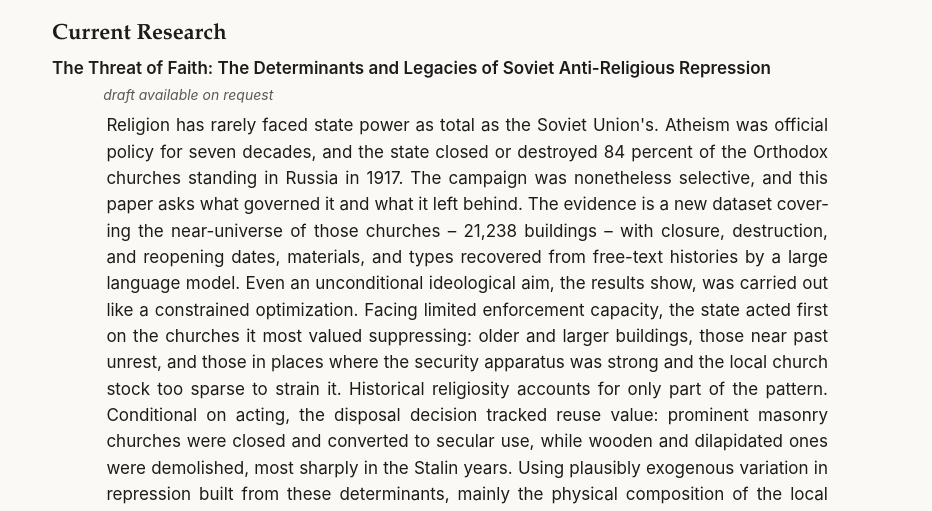
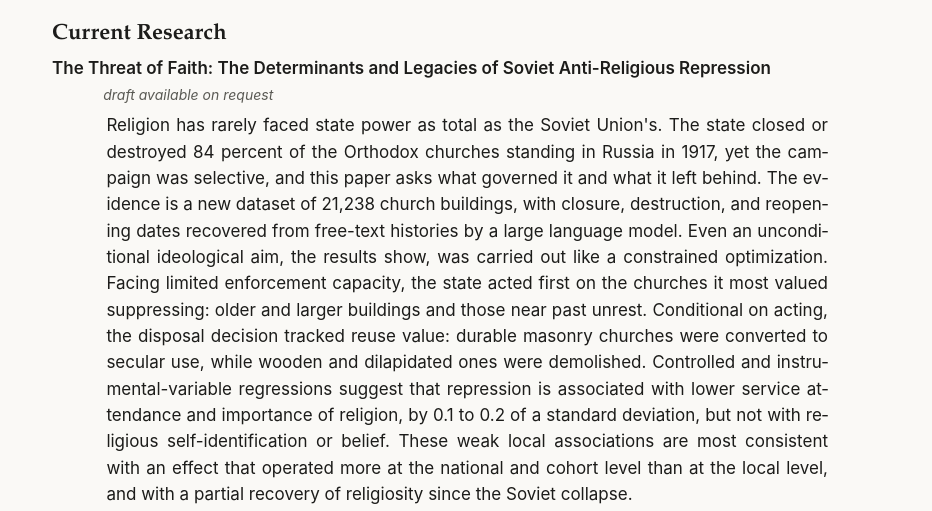
Before and after one commit to daniil-starikov/daniil-starikov.github.io, a plain HTML site: page research.html in a window 1280 px wide. Shown: the part 169-680 px from the top of the page, 348-1280 px from the left. Drawn offline with Linux system fonts and the light colour scheme.

Commit message:
Update Soviet repression abstract; bump last-updated date to October 2026
Co-Authored-By: Claude Sonnet 5.5 <noreply@anthropic.com>

```diff
--- a/research.html
+++ b/research.html
@@ -53,35 +53,25 @@
       <span class="pub-meta"><span class="status">draft available on request</span></span>
       <span class="pub-abstract">
         Religion has rarely faced state power as total as the Soviet Union's.
-        Atheism was official policy for seven decades, and the state closed
-        or destroyed 84 percent of the Orthodox churches standing in Russia
-        in 1917. The campaign was nonetheless selective, and this paper asks
-        what governed it and what it left behind. The evidence is a new
-        dataset covering the near-universe of those churches &ndash; 21,238
-        buildings &ndash; with closure, destruction, and reopening dates,
-        materials, and types recovered from free-text histories by a large
+        The state closed or destroyed 84 percent of the Orthodox churches
+        standing in Russia in 1917, yet the campaign was selective, and this
+        paper asks what governed it and what it left behind. The evidence is
+        a new dataset of 21,238 church buildings, with closure, destruction,
+        and reopening dates recovered from free-text histories by a large
         language model. Even an unconditional ideological aim, the results
         show, was carried out like a constrained optimization. Facing
         limited enforcement capacity, the state acted first on the churches
-        it most valued suppressing: older and larger buildings, those near
-        past unrest, and those in places where the security apparatus was
-        strong and the local church stock too sparse to strain it.
-        Historical religiosity accounts for only part of the pattern.
-        Conditional on acting, the disposal decision tracked reuse value:
-        prominent masonry churches were closed and converted to secular
-        use, while wooden and dilapidated ones were demolished, most
-        sharply in the Stalin years. Using plausibly exogenous variation in
-        repression built from these determinants, mainly the physical
-        composition of the local 1917 stock, the paper estimates the
-        long-run effect on religiosity today and finds it faint. Repression
-        is associated with somewhat lower service attendance and a lower
-        stated importance of religion, by 0.1 to 0.3 of a standard
-        deviation, but with no measurable change in religious affiliation,
-        identity, or belief. A cohort analysis indicates that these
-        near-null local effects are most consistent with an impact of
-        repression that operated at the national and generational level
-        rather than locally, and with a partial recovery of religiosity
-        since the Soviet collapse.
+        it most valued suppressing: older and larger buildings and those
+        near past unrest. Conditional on acting, the disposal decision
+        tracked reuse value: durable masonry churches were converted to
+        secular use, while wooden and dilapidated ones were demolished.
+        Controlled and instrumental-variable regressions suggest that
+        repression is associated with lower service attendance and
+        importance of religion, by 0.1 to 0.2 of a standard deviation, but
+        not with religious self-identification or belief. These weak local
+        associations are most consistent with an effect that operated more
+        at the national and cohort level than at the local level, and with a
+        partial recovery of religiosity since the Soviet collapse.
       </span>
     </li>
     <li>
@@ -142,7 +132,7 @@
 
 <footer class="site-footer">
   <div class="wrap">
-    © 2026 Daniil Starikov · Last updated September 2026
+    © 2026 Daniil Starikov · Last updated October 2026
   </div>
 </footer>
 
```
Also changed, not shown: index.html (+1 -1 lines), olympiads.html (+1 -1 lines), teaching.html (+1 -1 lines).
